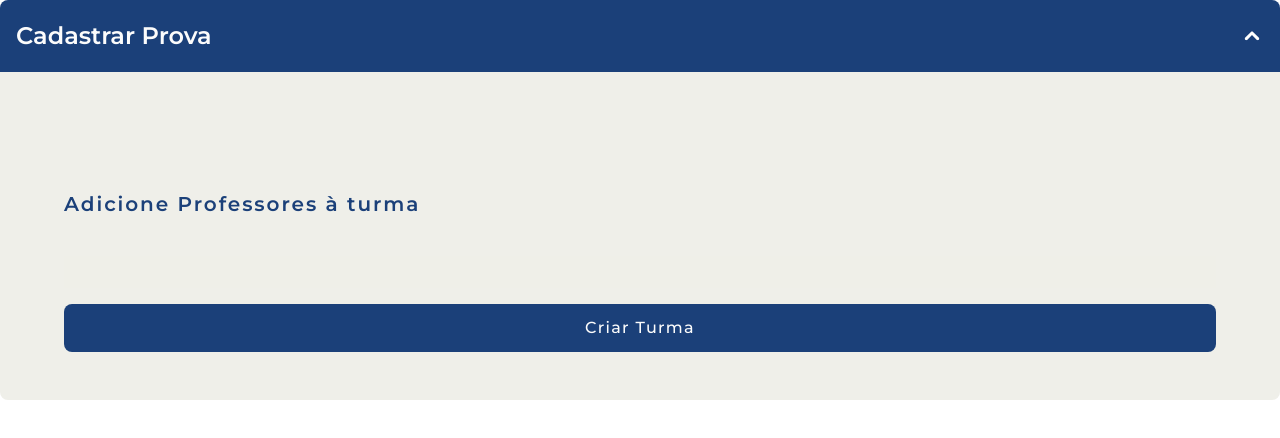
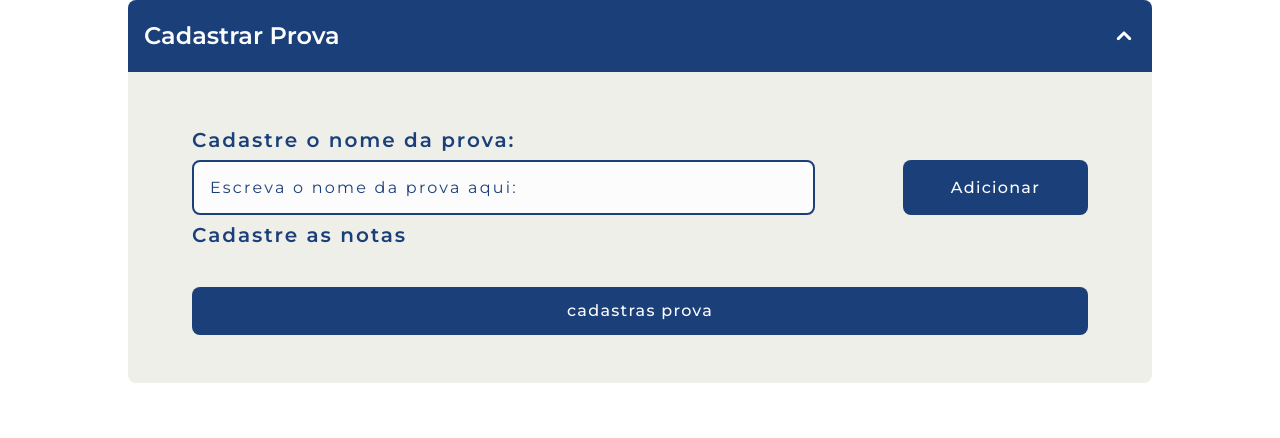
Before and after one commit to deborah-mattge/gerenciadorEscolar, a Next.js app: page /professor in a window 1280 px wide. Shown: the top 438 px of the page. Built offline with nearby package versions, Linux system fonts and the light colour scheme.

Commit message:
professor pela metade

```diff
--- a/components/InputUser.jsx
+++ b/components/InputUser.jsx
@@ -1,18 +1,13 @@
 export default function InputUser(props) {
 
-    const pegarValorInput = (event) => {
-        const novaNota = event.target.value;
-        if (props.parentToChild) {
-            props.parentToChild(novaNota);
-        }
-    };
+
 
     if (props.write) {
 
         return (
             <input type="text" name="" id={props.id} className={"w-full p-4 bg-[#FCFCFC] inputText rounded-lg placeholder:text-[#1B4079]" +
-                (props.write ? " border-solid border-2 border-[#1B4079] outline-none" : " inputDisable bg-[#E8E8E8]")} placeholder={props.placeholder}
-                onChange={pegarValorInput}/>
+                (props.write ? " p-3 border-solid border-2 border-[#1B4079] outline-none" : " inputDisable bg-[#E8E8E8]")} placeholder={props.placeholder}
+              />
         )
     }
 
--- a/pages/professor.jsx
+++ b/pages/professor.jsx
@@ -1,119 +1,131 @@
-import HeaderTitle from "@/components/HeaderTitle"
+import HeaderTitle from "@/components/HeaderTitle";
 import { useState } from "react";
 import Subtitle from "@/components/Subtitle";
 import InputUser from "@/components/InputUser";
 import { getAllSomething } from "@/request/get";
 import { useEffect } from "react";
 import { getOneLS } from "@/request/getLocalStorage";
-export default function professor(){
-    const [alunosHTML, setAlunosHTML]= useState([]);
+export default function professor() {
+  const axios = require("axios").default;
+  let API_URL = "http://localhost:8082/";
+  const [alunosHTML, setAlunosHTML] = useState([]);
   const [able, setAble] = useState(false);
-    const [notas, setNotas] = useState([]);
-    const adicionarNota = (novaNota) => {
-      console.log(novaNota)
-      setNotas([...notas, novaNota]);
-  };
+  let usuarioLogado = "";
+  let alunos = [];
+  let notas = [];
+  let nomeProva = "";
 
-    let usuarioLogado="";
-    let alunos = []
+  async function buscaNota(param) {
+    console.log(param);
+    notas.push(param);
+    console.log(notas);
+  }
+  usuarioLogado = getOneLS("usuarioLogado");
+  console.log(usuarioLogado);
 
-    // useEffect(() => {
-    //   const usuarioArmazenado = localStorage.getItem('usuarioLogado');
-    //   console.log(usuarioArmazenado)
-    //   if (usuarioArmazenado) {
-    //     usuarioLogado(JSON.parse(usuarioArmazenado));
-    //   }
-    // }, []);
-
-
-   usuarioLogado = getOneLS("usuarioLogado")
-    console.log(usuarioLogado)
-
-    async function mapeaAlunos(){
+  async function mapeaAlunos() {
     let newAlunosHTML = [];
 
-        alunos = await getAllSomething("aluno")
-        console.log(usuarioLogado)
+    alunos = await getAllSomething("aluno");
+    console.log(usuarioLogado.turma.id);
 
-        if( usuarioLogado.turma !=undefined && usuarioLogado.turma !=null ){
-          console.log(4)
-        alunos.map((aluno)=>{
-          console.log(aluno.turma)
-            if(aluno.turma.id!=null && aluno.turma.id == usuarioLogado.turma.id){
-              console.log(2)
-              newAlunosHTML.push(<InputUser nome={aluno.nome} key={aluno.id} parentToChild={adicionarNota}></InputUser>)
+    if (usuarioLogado.turma != undefined && usuarioLogado.turma != null) {
+      console.log(4);
+      alunos.map((aluno) => {
+        console.log(aluno.turma);
+        if (
+          aluno.turma.id != null &&
+          aluno.turma.id == usuarioLogado.turma.id
+        ) {
+          console.log(2);
+          newAlunosHTML.push(
+            <InputUser nome={aluno.nome} key={aluno.id}></InputUser>
+          );
+          console.log(newAlunosHTML);
+        }
+      });
+    }
+    setAlunosHTML(newAlunosHTML);
   }
 
+  return (
+    <div className="flex justify-center w-screen">
 
-
-
-        })
-      }
-        setAlunosHTML( newAlunosHTML)
-        }
-
-
-
-
-    return(
-        <div>
+    <div className="w-4/5">
       <HeaderTitle
         texto={"Cadastrar Prova"}
         able={able}
         parentToChild={setAble}
-          mapeaAlunos={
-            mapeaAlunos
-          }
+        mapeaAlunos={mapeaAlunos}
         mapear
-
-
       />
       {!able && (
-          <div className="flex flex-col py-12 px-16 gap-16 rounded-b-lg bg-[#EFEFE9] mb-16">
+        <div className="flex flex-col py-12 px-16  rounded-b-lg bg-[#EFEFE9] mb-16">
           <div className="flex-col flex gap-4">
-
+            <div className="flex gap-[88px]"></div>
+          </div>
+          <Subtitle subtitle="Cadastre o nome da prova: " />
               <div className="flex gap-[88px]">
-
-
-              </div>
+                <InputUser
+                  id={"nomeProva"}
+                  placeholder={"Escreva o nome da prova aqui: "}
+                  write
+                />
+                <button
+                  className="bg-[#1B4079] py-4 px-12 buttonText text-[#FCFCFC] rounded-lg"
+                  onClick={() => {
+                   nomeProva=document.querySelector("#nomeProva").value
+                   console.log(nomeProva)
+                  }}
+                >
+                  Adicionar
+                </button>
               </div>
 
 
           <div className="flex-col flex gap-4">
-              <Subtitle subtitle="Adicione Professores à turma" />
-              <div className="flex gap-[88px]">
-                {alunosHTML}
-              </div>
-              <div className="flex flex-col gap-8 pt-8 bg-[#EFEFE8] w-full">
-
-                {
-                alunosHTML.map((aluno, index) => (
-
+            <Subtitle subtitle="Cadastre as notas " />
+            <div className="flex gap-8 items-center">
+            <div className="flex flex-col gap-8 w-full">{alunosHTML}</div>
+            <div className="flex flex-col gap-8 bg-[#EFEFE8]">
+              {alunosHTML.map((aluno, index) => (
                 <InputUser
-                    key={index}
-                    id={"addNomeProva"}
-                    placeholder={"Escreva o nome da prova"}
+                  key={aluno.key}
+                  funcao={buscaNota}
+                  id={aluno.props.nome}
+                  placeholder={"nota"}
                   write
                 />
+              ))}
+            </div>
+            </div>
 
-
-                  ))}
-
-              </div>
-              {/* ou usa a variavel div */}
             <button
               className="bg-[#1B4079] py-4 px-12 buttonText text-[#FCFCFC] rounded-lg"
-                // onClick={(e) => {
-                //   adicionarTurma();
-                // }}
+              onClick={() => {
+                alunosHTML.map(async (aluno) => {
+                  axios.post(API_URL + "prova", {
+                    aluno: {
+                      id: aluno.key,
+                    },
+                    nota: document.querySelector("#" + aluno.props.nome).value,
+                    professor: {
+                      id: usuarioLogado.id,
+                    },
+                  }
+                  );
+                });
+                alert("prova cadastrada")
+                setAble(true)
+
+              }}
             >
-                Criar Turma
+              cadastras prova
             </button>
           </div>
         </div>
       )}
-
-
     </div>
-    )
+    </div>
+  );
 }
```
Lines whose indentation alone changed are shown as unchanged.
